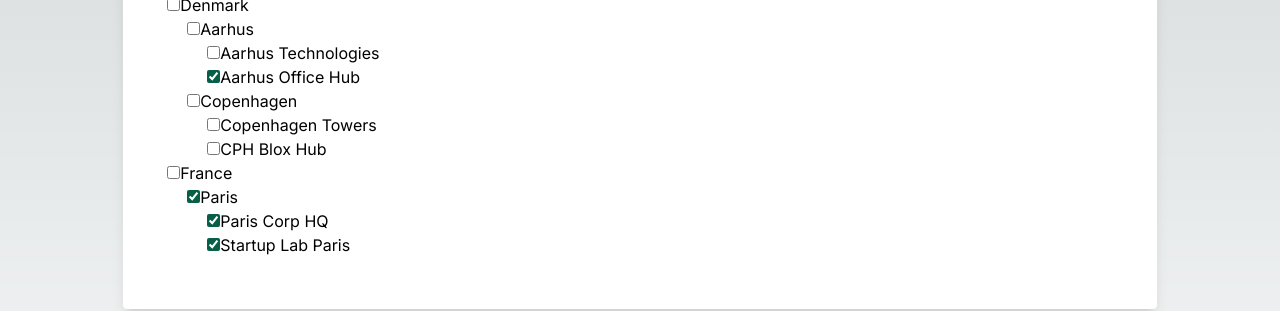
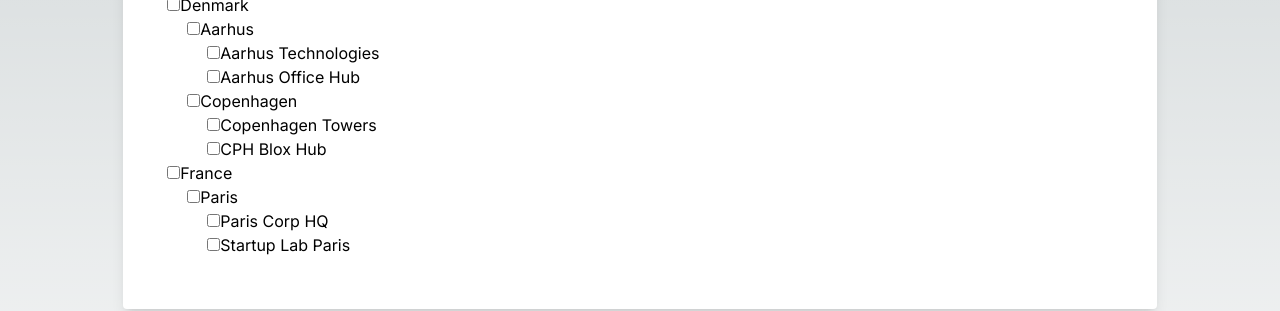
Before and after one commit to stigsen/challenge, a Next.js app: page / in a window 1280 px wide. Shown: the part 154-465 px from the top of the page. Built offline with nearby package versions, Linux system fonts and the light colour scheme.

Commit message:
Samll refactor clean up renaming things

```diff
--- a/Data/CustomerData.ts
+++ b/Data/CustomerData.ts
@@ -246,31 +246,21 @@ export const CustomerData: Tree[] = [
             "aarhus": {
                 name: "Aarhus",
                 parents: {
-                    "jylland": {}
+                    "denmark": {}
                 }
             },
             "zealand": {
                 name: "Sjælland",
                 parents: {
-                    "denmark": {}
+                    "not found": {}
                 }
             },
             "copenhagen": {
                 name: "Copenhagen",
                 parents: {
-                    "zealand": {}
+                    "copenhagen": {}
                 }
-            },
-            "france": {
-                name: "France",
-                parents: {}
-            },
-            "paris": {
-                name: "Paris",
-                parents: {
-                    "france": {}
-                }
-            },
+            }
         },
         partnerId: "partner-3-badData"
     }
--- a/app/page.tsx
+++ b/app/page.tsx
@@ -4,22 +4,17 @@ import {ScopeInputProps, TreeViewerComponent} from "@/components/TreeViewerCompo
 import {dataRepository} from "@/Data/DataRepository";
 import LoadingComponent from "@/components/LoadingComponent";
 import {Scope} from "@/model/Scope";
-import {mergeScopes, searchScope} from "@/utils/ScopeHelper";
+import {initialScope, mergeScopes, searchScope} from "@/utils/ScopeHelper";
 import {Card} from "@/components/Card";
-import {SearchField} from "@/components/SearchField";
+import {SearchComponent} from "@/components/SearchComponent";
 import {PartnerSelector} from "@/components/PartnerSelector";
 
+
 export default function Home() {
+
     const [partner, setPartner] = useState<string>();
     const [search, setSearch] = useState<string>('');
-    const [selectedScope, setSelectedScope] = useState<Scope>({
-        groups: {
-            paris: {}
-        },
-        locations: {
-            "aarhus-office-hub": {}
-        },
-    });
+    const [selectedScope, setSelectedScope] = useState<Scope>(initialScope());
     const [selectedSearch, setSelectedSearch] = useState<Scope | undefined>(undefined);
     const treeData = dataRepository.getTreeData(partner || '');
 
@@ -38,6 +33,7 @@ export default function Home() {
         setPartner(partner);
         setSearch('');
         setSelectedSearch(undefined);
+        setSelectedScope(initialScope());
     }
 
     const clearSearch = () => {
@@ -51,6 +47,8 @@ export default function Home() {
         tree: treeData,
         search: selectedSearch
     }
+
+    console.log('rendering',selectedScope );
     return (
         <>
             <PartnerSelector onSelect={changePartner}/>
@@ -58,7 +56,7 @@ export default function Home() {
                 <Card>
                     <div className="px-6 py-4 items-center">
                         <h1 className='text-center font-bold'>Select Locations</h1>
-                        <SearchField
+                        <SearchComponent
                             search={search}
                             setSearch={setSearch}
                             clearSearch={clearSearch}/>
--- a/components/LoadingComponent.tsx
+++ b/components/LoadingComponent.tsx
@@ -1,7 +1,7 @@
 export default function LoadingComponent() {
     return (
         <span className="h-500 w-full flex justify-center items-center">
-          <span className="animate-ping flex h-3 w-3  rounded-full bg-green-700 opacity-75"></span>
+          <span className="animate-ping flex h-3 w-3  rounded-full bg-green-400 opacity-75"></span>
         </span>
     );
 }
--- a/components/SearchField.tsx
+++ b/components/SearchComponent.tsx
@@ -8,7 +8,7 @@ type Props = {
     setSearch: (value: string) => void;
     clearSearch: () => void;
 }
-export const SearchField = (props: Props) => {
+export const SearchComponent = (props: Props) => {
     const [inputRef] = useState<React.RefObject<HTMLInputElement>>(React.createRef());
     const {search, setSearch, clearSearch} = props;
     return (
@@ -23,7 +23,7 @@ export const SearchField = (props: Props) => {
             {search.length > 0 ?
                 <Image
                     src={deleteIcon}
-                    className="cursor-pointer absolute mr-3 w-4"
+                    className="cursor-pointer absolute mr-2 w-4"
                     alt="Clear Search Icon"
                     onClick={() => {
                         clearSearch();
@@ -31,7 +31,7 @@ export const SearchField = (props: Props) => {
                     }}/>
                 : <Image
                     src={searchIcon}
-                    className="absolute mr-3 w-4"
+                    className="absolute mr-3 w-4 hidden min-[330px]:block"
                     alt="Search Icon"/>}
         </div>
     );
--- a/components/TreeViewerComponent.tsx
+++ b/components/TreeViewerComponent.tsx
@@ -4,29 +4,42 @@ import {Scope} from "@/model/Scope";
 import {Tree} from "@/model/Tree";
 import {ids} from "@/utils/misc";
 import {getAllGroupParents, getGroups, getLocations} from "@/utils/TreeHelper";
+import {Simulate} from "react-dom/test-utils";
+import error = Simulate.error;
+import {initialScope} from "@/utils/ScopeHelper";
 
 export interface ScopeInputProps {
     value?: Scope
-    onChange?: (newValue: Scope) => void;
+    onChange: (newValue: Scope) => void;
     tree?: Tree,
     search?: Scope
 }
 
-function anyLocationParentSelected(tree: Tree, locationId: string, selectedScope: Scope) {
+function locationOrParentsSelected(tree: Tree, locationId: string, selectedScope: Scope) {
+    const selected = !!selectedScope.locations[locationId];
     const locationParentGroup = ids(tree.locations[locationId].parents)[0];
     const allParents = getAllGroupParents(tree, locationParentGroup);
-    return [ locationParentGroup, ...allParents].some(id => !!selectedScope.groups[id]);
+    return selected || [locationParentGroup, ...allParents].some(id => !!selectedScope.groups[id]);
 }
 
-function anyGroupParentSelected(tree: Tree, groupId: string, selectedScope: Scope) {
+function groupOrParentsSelected(tree: Tree, groupId: string, selectedScope: Scope) {
+    const selected = !!selectedScope.groups[groupId];
     const groupParentId = getAllGroupParents(tree, groupId)
-    return groupParentId.some(id => !!selectedScope.groups[id]);
+    return  selected || groupParentId.some(id => !!selectedScope.groups[id]);
+}
+
+function locationVisible(locationId: string, search: Scope | undefined) {
+    return !search || !!search?.locations[locationId]
+}
+function groupVisible(groupId: string, search: Scope | undefined) {
+    return !search || !!search?.groups[groupId];
 }
 
 /* Helper factory to create the hierarchy of groups and location components */
-const createNodeComponent = (groupId: string, scopeProps: ScopeInputProps) : any => {
-    const { tree, value, search, onChange } = scopeProps;
-    if(!tree || !value) {
+const createNodeComponent = (groupId: string, scopeProps: ScopeInputProps): any => {
+    const {tree, value, search, onChange} = scopeProps;
+    try {
+        if (!tree || !value) {
             return null;
         }
         // Find and create children of this group
@@ -37,33 +50,37 @@ const createNodeComponent = (groupId: string, scopeProps: ScopeInputProps) : any
         const locations = getLocations(tree, groupId);
         const locationComponents = locations.map(location => {
             return (<TreeNodeComponent
-            onChange={(id) => { onChange ? onChange({ locations: { [id] : {} }, groups:{}  }) : undefined } }
+                    onChange={(id) => onChange( initialScope({locations: {[id]: {}}}) ) }
                     key={location.id}
                     id={location.id}
                     name={tree.locations[location.id].name}
-            checked={!!value.locations[location.id] || anyLocationParentSelected(tree, location.id, value) }
-            visible={ !search || !!search?.locations[location.id]}
+                    checked={locationOrParentsSelected(tree, location.id, value)}
+                    visible={locationVisible(location.id, search)}
                 />
-        )});
-
+            )
+        });
         // Return group component with children
         return (
             <TreeNodeComponent
                 key={groupId}
-            onChange={(id) => { onChange ? onChange({ groups: { [id] : {} }, locations:{}  }) : undefined } }
+                onChange={(id) => onChange( initialScope({groups: {[id]: {}}})) }
                 id={groupId}
                 name={tree.groups[groupId].name}
-            checked={!!value.groups[groupId] || anyGroupParentSelected(tree,groupId,value) }
-            visible={ !search || !!search?.groups[groupId] } >
+                checked={groupOrParentsSelected(tree, groupId, value)}
+                visible={groupVisible(groupId, search)}>
                 {childGroups.concat(locationComponents)}
             </TreeNodeComponent>);
+    } catch (e) {
+        console.error(e);
+        return null;
+    }
 }
 
 export const TreeViewerComponent = (props: ScopeInputProps) => {
-    // Get the group roots (ie. got no parents)
+    // Get the group roots (i.e. got no parents)
     const rootGroups = getGroups(props.tree);
 
-    const treeNodes = rootGroups.map(root => createNodeComponent( root.id, props));
+    const treeNodes = rootGroups.map(root => createNodeComponent(root.id, props));
     return (<div className='min-h-[300px] max-h-[400px] overflow-auto '>
         {treeNodes}
     </div>);
--- a/utils/ScopeHelper.ts
+++ b/utils/ScopeHelper.ts
@@ -3,6 +3,14 @@ import {Scope} from "@/model/Scope";
 import {ids} from "@/utils/misc";
 import {Tree} from "@/model/Tree";
 import {getAllGroupParents} from "@/utils/TreeHelper";
+
+export const initialScope = ( defaultScope?: Partial<Scope>): Scope => ({
+    groups: {
+    },
+    locations: {
+    },
+    ...defaultScope
+});
 
 export const mergeScopes = (scope1 : Scope, scope2 : Scope ) : Scope => {
     const groups = scope1.groups;
```
Lines whose indentation alone changed are shown as unchanged.
